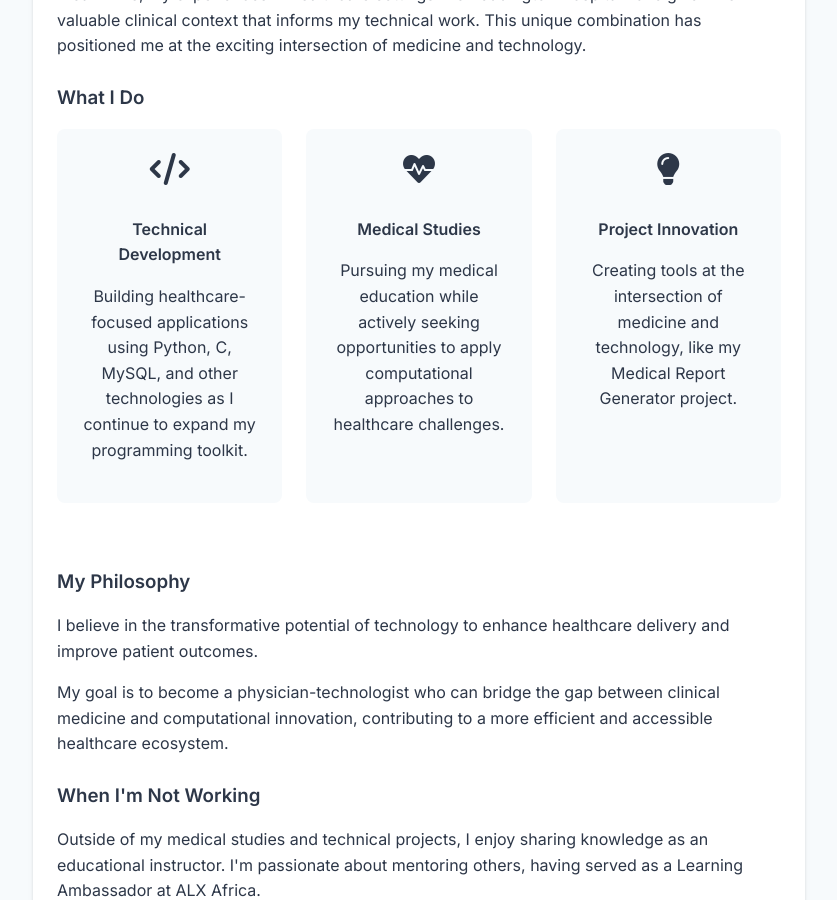
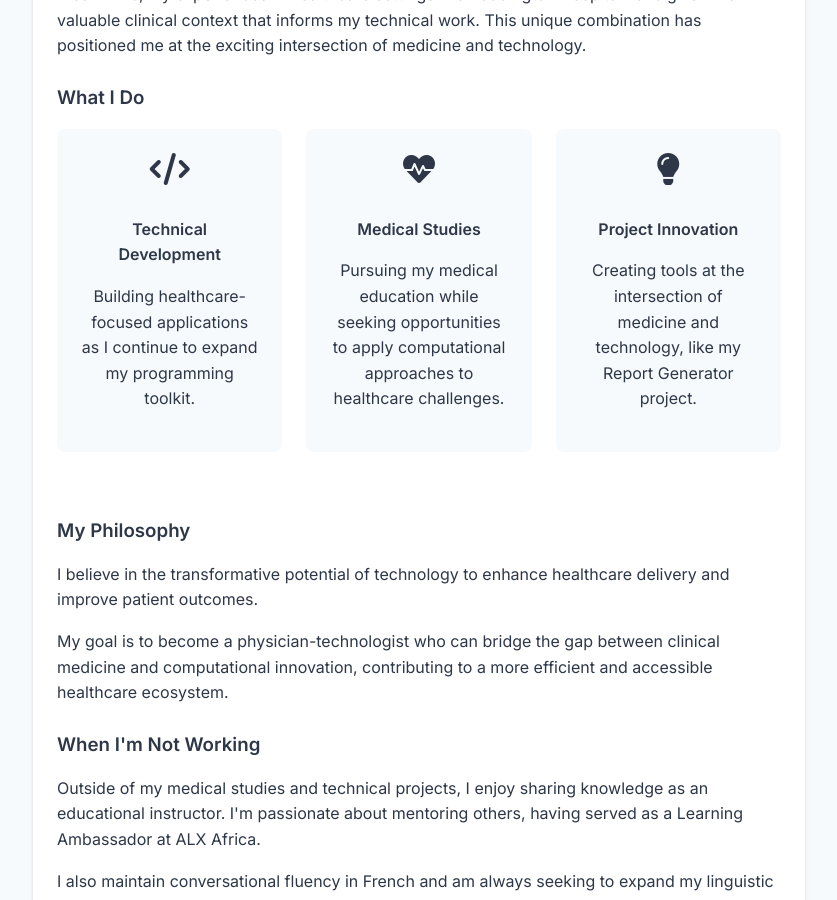
Before and after one commit to Nadira3/Nadira3.github.io, a Jekyll site: the page built from about.markdown, in a window 1280 px wide and 900 px high, scrolled down 913 px. Shown: the whole window, without its empty margins (221-1058 px from the left). Built offline with Jekyll 4.4.1, drawn with Linux system fonts in a browser that asks for light colours; some web fonts are replaced; some of the changed text lies outside the part shown.

Commit message:
aesthetic fixes addition

```diff
--- a/_layouts/about.html
+++ b/_layouts/about.html
@@ -32,21 +32,21 @@ layout: default
                 <div class="skill-card">
                   <i class="fas fa-code fa-2x mb-2" aria-hidden="true"></i>
                   <h4>Technical Development</h4>
-                  <p>Building healthcare-focused applications using Python, C, MySQL, and other technologies as I continue to expand my programming toolkit.</p>
+                  <p>Building healthcare-focused applications as I continue to expand my programming toolkit.</p>
                 </div>
               </div>
               <div class="col-md-4 mb-3">
                 <div class="skill-card">
                   <i class="fas fa-heartbeat fa-2x mb-2" aria-hidden="true"></i>
                   <h4>Medical Studies</h4>
-                  <p>Pursuing my medical education while actively seeking opportunities to apply computational approaches to healthcare challenges.</p>
+                  <p>Pursuing my medical education while seeking opportunities to apply computational approaches to healthcare challenges.</p>
                 </div>
               </div>
               <div class="col-md-4 mb-3">
                 <div class="skill-card">
                   <i class="fas fa-lightbulb fa-2x mb-2" aria-hidden="true"></i>
                   <h4>Project Innovation</h4>
-                  <p>Creating tools at the intersection of medicine and technology, like my Medical Report Generator project.</p>
+                  <p>Creating tools at the intersection of medicine and technology, like my Report Generator project.</p>
                 </div>
               </div>
             </div>
```
Also changed, not shown: other parts of _layouts/about.html (+1 -1 lines).
